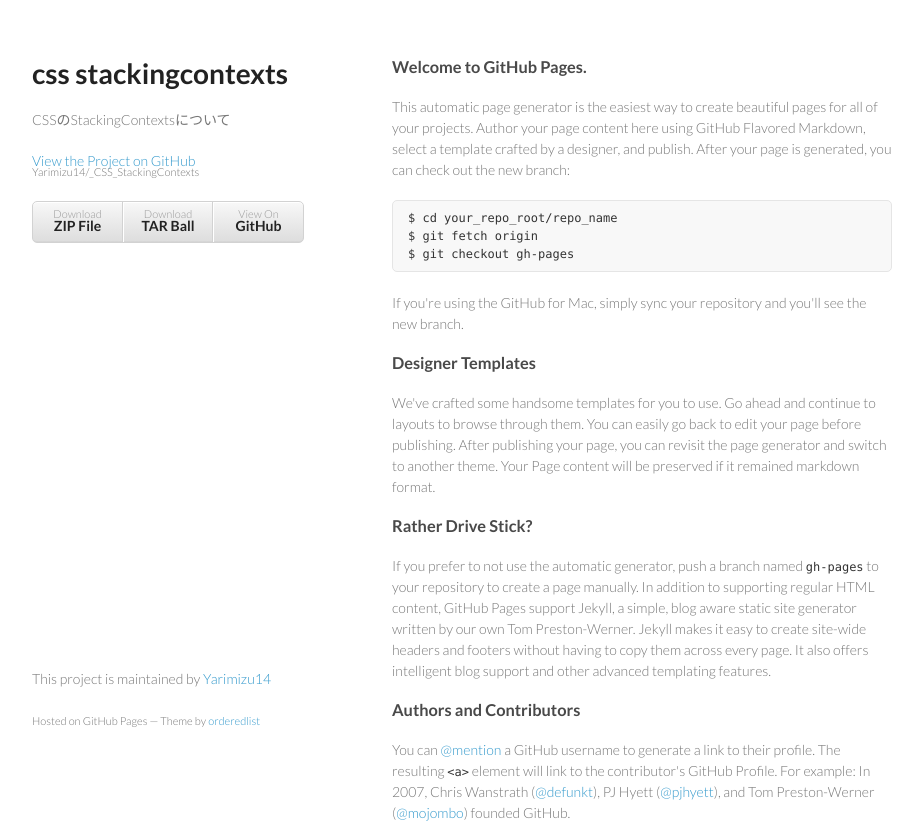
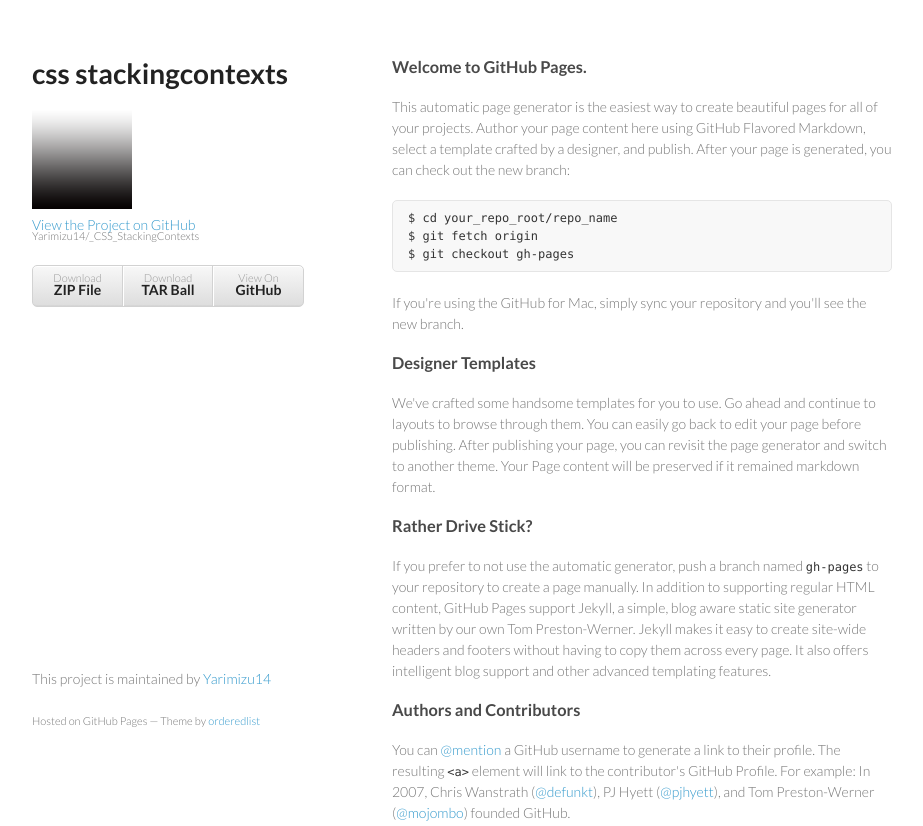
Before and after one commit to Yarimizu14/_CSS_StackingContexts, a plain HTML site: page index.html in a window 1280 px wide. Shown: the top 826 px of the page, without its empty margins (178-1101 px from the left). Drawn offline with Linux system fonts and the light colour scheme.

Commit message:
added sample image

```diff
--- a/index.html
+++ b/index.html
@@ -16,7 +16,7 @@
     <div class="wrapper">
       <header>
         <h1> css stackingcontexts</h1>
-        <p>CSSのStackingContextsについて</p>
+        <img src="images/sample.png" />
 
         <p class="view"><a href="https://github.com/Yarimizu14/_CSS_StackingContexts">View the Project on GitHub <small>Yarimizu14/_CSS_StackingContexts</small></a></p>
 
```
Also changed, not shown: images/sample.png (added), 1 other file.
